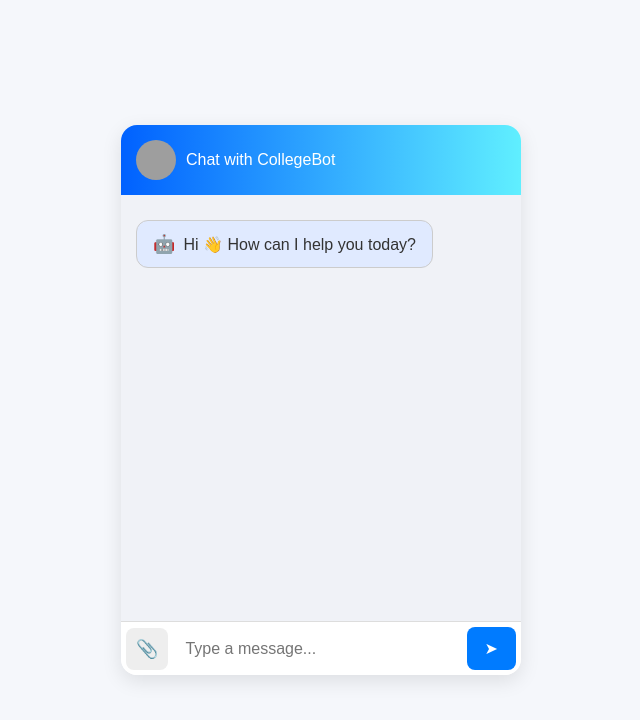
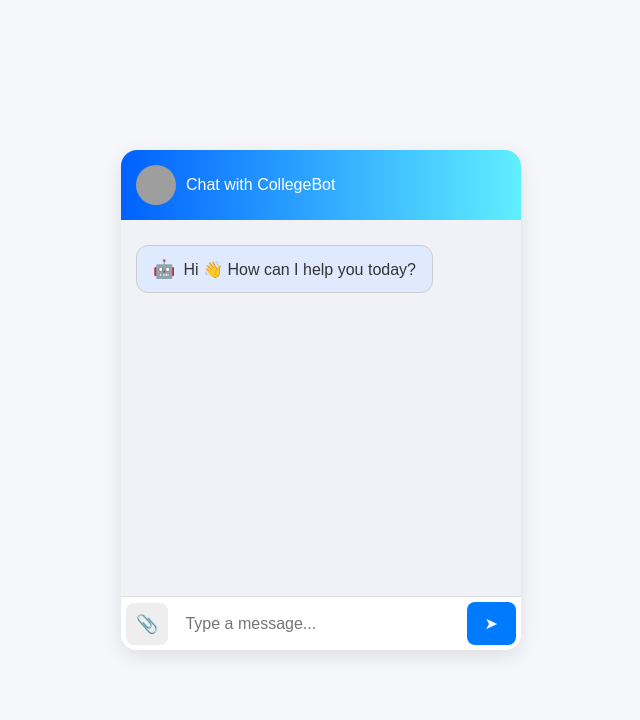
Before and after one commit to ajayyanshu/Sofia-Project, a Flask app: page / in a window 1280 px wide. Shown: the top 720 px of the page, without its empty margins (319-959 px from the left). Run offline with Flask 3, Linux system fonts and the light colour scheme; grey boxes are pictures that could not be loaded.

Commit message:
Update index.html

```diff
--- a/templates/index.html
+++ b/templates/index.html
@@ -17,7 +17,7 @@
 
     .chat-container {
       width: 400px;
-      height: 550px;
+      height: 500px;
       background: #fff;
       border-radius: 16px;
       box-shadow: 0 6px 20px rgba(0,0,0,0.1);
```
